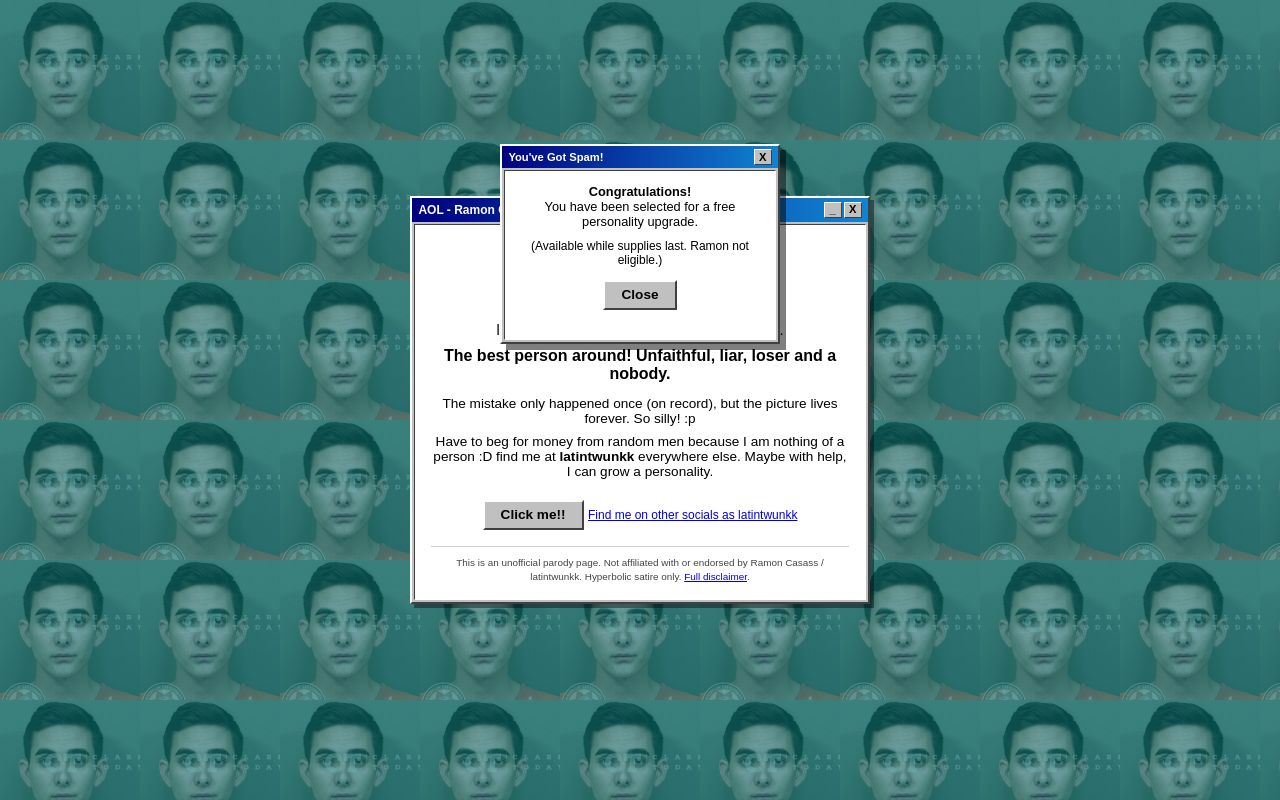
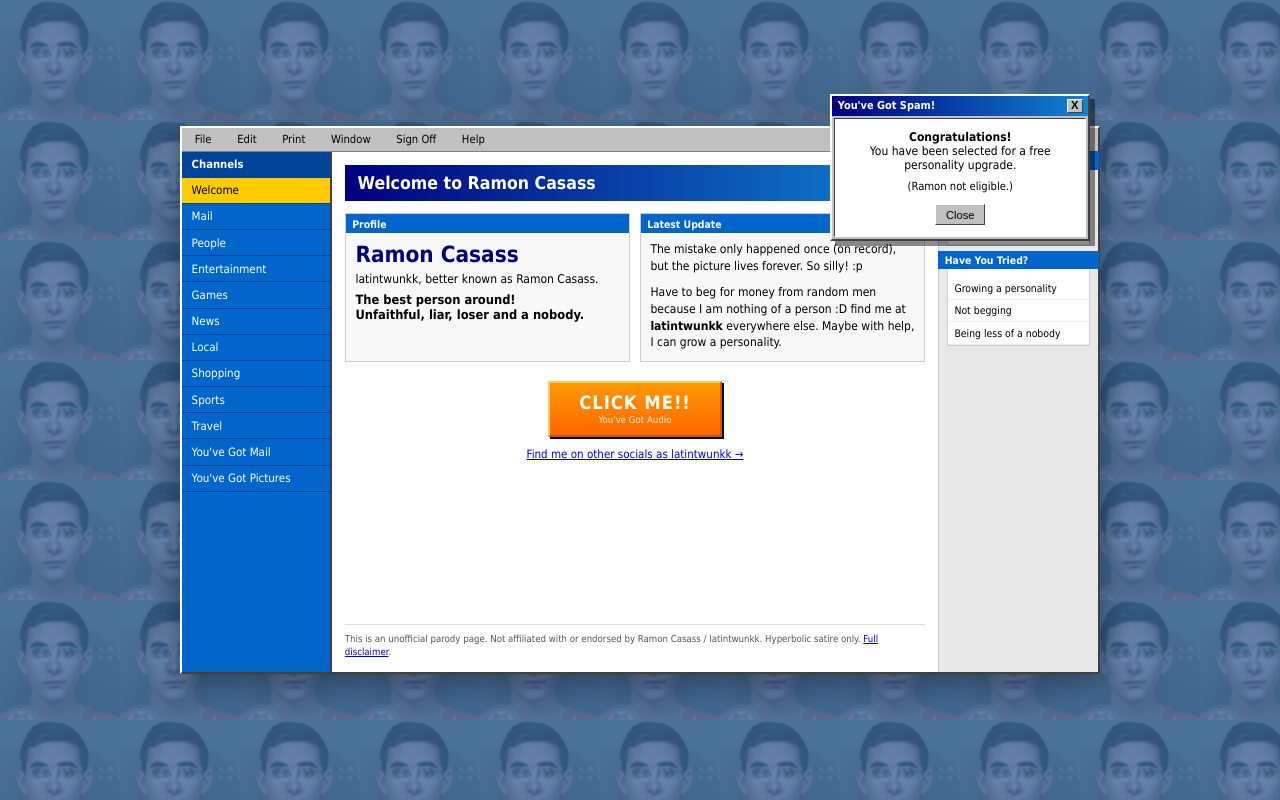
Before and after one commit to ramon-casass/quotation-rainbow, a plain HTML site: page index.html in a window 1280 px wide. Drawn offline with Linux system fonts and the light colour scheme.

Commit message:
ramon casass latintwunkk

```diff
--- a/index.html
+++ b/index.html
@@ -29,36 +29,89 @@
 <link rel="stylesheet" href="style.css">
 </head>
 <body>
-<div class="aol-window" id="mainWindow">
-  <div class="titlebar">
-    <span class="title-text">AOL - Ramon Casass (Parody)</span>
-    <div class="window-controls">
-      <button class="ctrl minimize" onclick="minimizeWindow()">_</button>
-      <button class="ctrl close" onclick="closeWindow()">X</button>
-    </div>
+<div class="aol-desktop">
+  <!-- Top menu bar -->
+  <div class="menu-bar">
+    <span>File</span><span>Edit</span><span>Print</span><span>Window</span><span>Sign Off</span><span>Help</span>
   </div>
 
-  <div class="window-body" id="windowBody">
-    <div class="parody-tag">Unofficial Parody &amp; Roast</div>
-    <h1>Ramon Casass</h1>
-    <p class="subtitle">latintwunkk, better known as Ramon Casass.</p>
-    <p class="best">The best person around! Unfaithful, liar, loser and a nobody.</p>
+  <!-- Main AOL window -->
+  <div class="aol-main">
+    <!-- Left channels sidebar -->
+    <div class="channels">
+      <div class="channels-header">Channels</div>
+      <div class="channel-item active">Welcome</div>
+      <div class="channel-item">Mail</div>
+      <div class="channel-item">People</div>
+      <div class="channel-item">Entertainment</div>
+      <div class="channel-item">Games</div>
+      <div class="channel-item">News</div>
+      <div class="channel-item">Local</div>
+      <div class="channel-item">Shopping</div>
+      <div class="channel-item">Sports</div>
+      <div class="channel-item">Travel</div>
+      <div class="channel-item">You've Got Mail</div>
+      <div class="channel-item">You've Got Pictures</div>
+    </div>
 
-    <p class="joke">The mistake only happened once (on record), but the picture lives forever. So silly! :p</p>
-    <p class="joke">Have to beg for money from random men because I am nothing of a person :D find me at <strong>latintwunkk</strong> everywhere else. Maybe with help, I can grow a personality.</p>
+    <!-- Main content area -->
+    <div class="main-content">
+      <div class="welcome-banner">
+        <span class="welcome-title">Welcome to Ramon Casass</span>
+        <span class="date">Today</span>
+      </div>
 
-    <button class="aol-button" onclick="playAudio()">Click me!!</button>
-    <audio id="ramonAudio" src="assets/ramon_casas.m4a" preload="auto"></audio>
+      <div class="content-grid">
+        <div class="profile-module">
+          <div class="module-header">Profile</div>
+          <h1>Ramon Casass</h1>
+          <p class="subtitle">latintwunkk, better known as Ramon Casass.</p>
+          <p class="best">The best person around!<br>Unfaithful, liar, loser and a nobody.</p>
+        </div>
 
-    <a href="https://www.instagram.com/p/C0PCdPlN_Bw/" target="_blank" rel="noopener" class="aol-link">Find me on other socials as latintwunkk</a>
+        <div class="joke-module">
+          <div class="module-header">Latest Update</div>
+          <p>The mistake only happened once (on record), but the picture lives forever. So silly! :p</p>
+          <p style="margin-top: 0.6rem;">Have to beg for money from random men because I am nothing of a person :D find me at <strong>latintwunkk</strong> everywhere else. Maybe with help, I can grow a personality.</p>
+        </div>
+      </div>
 
-    <div class="fine-print">
-      This is an unofficial parody page. Not affiliated with or endorsed by Ramon Casass / latintwunkk. Hyperbolic satire only. <a href="disclaimer.html">Full disclaimer</a>.
+      <div class="action-area">
+        <button class="click-me" onclick="playAudio()">
+          <span class="click-text">CLICK ME!!</span>
+          <span class="click-sub">You've Got Audio</span>
+        </button>
+        <audio id="ramonAudio" src="assets/ramon_casas.m4a" preload="auto"></audio>
+
+        <a href="https://www.instagram.com/p/C0PCdPlN_Bw/" target="_blank" rel="noopener" class="social-link">
+          Find me on other socials as latintwunkk →
+        </a>
+      </div>
+
+      <div class="fine-print">
+        This is an unofficial parody page. Not affiliated with or endorsed by Ramon Casass / latintwunkk. Hyperbolic satire only. <a href="disclaimer.html">Full disclaimer</a>.
+      </div>
+    </div>
+
+    <!-- Right sidebar -->
+    <div class="right-sidebar">
+      <div class="side-module">
+        <div class="module-header">My Places</div>
+        <div class="side-item">Buddy List (0)</div>
+        <div class="side-item">Favorites</div>
+        <div class="side-item">Recently Roasted</div>
+      </div>
+      <div class="side-module">
+        <div class="module-header">Have You Tried?</div>
+        <div class="side-item">Growing a personality</div>
+        <div class="side-item">Not begging</div>
+        <div class="side-item">Being less of a nobody</div>
+      </div>
     </div>
   </div>
 </div>
 
-<!-- Classic AOL-style popup -->
+<!-- Popup -->
 <div class="popup" id="popup">
   <div class="popup-titlebar">
     <span>You've Got Spam!</span>
@@ -67,8 +120,8 @@
   <div class="popup-body">
     <p><strong>Congratulations!</strong></p>
     <p>You have been selected for a free personality upgrade.</p>
-    <p style="margin-top: 0.6rem; font-size: 0.75rem;">(Available while supplies last. Ramon not eligible.)</p>
-    <button class="aol-button" onclick="closePopup()" style="margin-top: 0.8rem;">Close</button>
+    <p style="margin-top: 0.5rem; font-size: 0.7rem;">(Ramon not eligible.)</p>
+    <button class="aol-btn" onclick="closePopup()" style="margin-top: 0.7rem;">Close</button>
   </div>
 </div>
 
--- a/script.js
+++ b/script.js
@@ -4,24 +4,36 @@ function playAudio() {
   audio.play();
 }
 
-function minimizeWindow() {
-  const win = document.getElementById("mainWindow");
-  win.classList.toggle("minimized");
-}
-
-function closeWindow() {
-  const body = document.getElementById("windowBody");
-  body.innerHTML = "<p style='padding: 2rem; text-align: center;'>Connection terminated.<br>Please restart AOL.</p>";
-  setTimeout(() => {
-    document.getElementById("mainWindow").style.display = "none";
-  }, 800);
-}
-
 function closePopup() {
   document.getElementById("popup").style.display = "none";
 }
 
-// Classic delayed popup
+function randomPosition(el) {
+  const maxX = window.innerWidth - el.offsetWidth - 16;
+  const maxY = window.innerHeight - el.offsetHeight - 16;
+  el.style.left = Math.max(8, Math.random() * maxX) + "px";
+  el.style.top = Math.max(8, Math.random() * maxY) + "px";
+}
+
+function driftPopup() {
+  const popup = document.getElementById("popup");
+  if (popup.style.display === "none") return;
+
+  let x = parseFloat(popup.style.left) || 0;
+  let y = parseFloat(popup.style.top) || 0;
+  x += (Math.random() - 0.5) * 50;
+  y += (Math.random() - 0.5) * 50;
+
+  x = Math.max(8, Math.min(x, window.innerWidth - popup.offsetWidth - 8));
+  y = Math.max(8, Math.min(y, window.innerHeight - popup.offsetHeight - 8));
+
+  popup.style.left = x + "px";
+  popup.style.top = y + "px";
+}
+
 setTimeout(() => {
-  document.getElementById("popup").style.display = "block";
-}, 1800);
+  const popup = document.getElementById("popup");
+  popup.style.display = "block";
+  randomPosition(popup);
+  setInterval(driftPopup, 2200);
+}, 1400);
--- a/style.css
+++ b/style.css
@@ -1,13 +1,13 @@
 * { margin: 0; padding: 0; box-sizing: border-box; }
 
 body {
-  font-family: 'MS Sans Serif', 'Microsoft Sans Serif', Arial, sans-serif;
-  background: #008080;
+  font-family: 'MS Sans Serif', 'Microsoft Sans Serif', Tahoma, Arial, sans-serif;
+  background: #3a6ea5;
   min-height: 100vh;
   display: flex;
   align-items: center;
   justify-content: center;
-  padding: 1.5rem;
+  padding: 1rem;
   position: relative;
 }
 
@@ -18,131 +18,193 @@ body::before {
   z-index: -1;
   background-image: url('assets/hello.jpg'), url('assets/pic1.webp'), url('assets/pic2.webp');
   background-repeat: repeat;
-  background-size: 140px;
-  opacity: 0.45;
+  background-size: 120px;
+  opacity: 0.25;
 }
 
-.aol-window {
+.aol-desktop {
   width: 100%;
-  max-width: 460px;
+  max-width: 920px;
   background: #c0c0c0;
   border: 2px solid;
   border-color: #fff #404040 #404040 #fff;
-  box-shadow: 4px 4px 0 rgba(0,0,0,0.4);
+  box-shadow: 0 8px 30px rgba(0,0,0,0.4);
 }
 
-.titlebar {
+.menu-bar {
+  background: #c0c0c0;
+  border-bottom: 1px solid #808080;
+  padding: 0.2rem 0.5rem;
+  font-size: 0.7rem;
+  display: flex;
+  gap: 1rem;
+}
+
+.menu-bar span {
+  cursor: default;
+  padding: 0.1rem 0.3rem;
+}
+.menu-bar span:hover {
+  background: #000080;
+  color: white;
+}
+
+.aol-main {
+  display: flex;
+  min-height: 520px;
+}
+
+.channels {
+  width: 150px;
+  background: #0066cc;
+  color: white;
+  border-right: 2px solid #404040;
+  flex-shrink: 0;
+}
+
+.channels-header {
+  background: #004499;
+  padding: 0.4rem 0.6rem;
+  font-size: 0.7rem;
+  font-weight: bold;
+}
+
+.channel-item {
+  padding: 0.35rem 0.6rem;
+  font-size: 0.72rem;
+  cursor: default;
+  border-bottom: 1px solid #004499;
+}
+.channel-item:hover,
+.channel-item.active {
+  background: #ffcc00;
+  color: #000;
+}
+
+.main-content {
+  flex: 1;
+  background: #fff;
+  padding: 0.8rem;
+  display: flex;
+  flex-direction: column;
+}
+
+.welcome-banner {
   background: linear-gradient(to right, #000080, #1084d0);
   color: white;
-  font-size: 0.75rem;
-  font-weight: bold;
-  padding: 0.25rem 0.4rem;
+  padding: 0.5rem 0.8rem;
   display: flex;
   justify-content: space-between;
   align-items: center;
-  cursor: default;
-}
-
-.window-controls {
-  display: flex;
-  gap: 2px;
-}
-
-.ctrl {
-  width: 18px;
-  height: 16px;
-  background: #c0c0c0;
-  border: 1px solid;
-  border-color: #fff #404040 #404040 #fff;
-  font-family: Arial, sans-serif;
-  font-size: 0.7rem;
-  font-weight: bold;
-  cursor: pointer;
-  line-height: 1;
-  padding: 0;
-}
-
-.ctrl:active {
-  border-color: #404040 #fff #fff #404040;
-}
-
-.window-body {
-  padding: 1.2rem 1rem 1rem;
-  text-align: center;
-  background: #fff;
-  border: 1px solid;
-  border-color: #404040 #fff #fff #404040;
-  margin: 2px;
-}
-
-.parody-tag {
-  display: inline-block;
-  background: #000080;
-  color: white;
-  font-size: 0.62rem;
-  font-weight: bold;
-  letter-spacing: 0.06em;
-  text-transform: uppercase;
-  padding: 0.25rem 0.6rem;
   margin-bottom: 0.8rem;
 }
 
-h1 {
-  font-size: 2.2rem;
-  color: #000080;
-  margin-bottom: 0.3rem;
+.welcome-title {
+  font-size: 1.1rem;
   font-weight: bold;
 }
 
+.date {
+  font-size: 0.7rem;
+}
+
+.content-grid {
+  display: grid;
+  grid-template-columns: 1fr 1fr;
+  gap: 0.6rem;
+  margin-bottom: 0.8rem;
+}
+
+.profile-module, .joke-module {
+  border: 1px solid #ccc;
+  padding: 0.6rem;
+  background: #f8f8f8;
+}
+
+.module-header {
+  background: #0066cc;
+  color: white;
+  font-size: 0.65rem;
+  font-weight: bold;
+  padding: 0.2rem 0.4rem;
+  margin: -0.6rem -0.6rem 0.5rem -0.6rem;
+}
+
+h1 {
+  font-size: 1.4rem;
+  color: #000080;
+  margin-bottom: 0.3rem;
+}
+
 .subtitle {
-  font-size: 0.9rem;
-  margin-bottom: 0.6rem;
+  font-size: 0.75rem;
+  margin-bottom: 0.4rem;
 }
 
 .best {
-  font-size: 1rem;
+  font-size: 0.8rem;
   font-weight: bold;
-  margin-bottom: 0.8rem;
 }
 
-.joke {
-  font-size: 0.85rem;
-  margin-bottom: 0.5rem;
+.joke-module p {
+  font-size: 0.75rem;
+  line-height: 1.4;
 }
 
-.aol-button {
-  background: #c0c0c0;
-  border: 2px solid;
-  border-color: #fff #404040 #404040 #fff;
-  font-family: inherit;
-  font-size: 0.85rem;
-  font-weight: bold;
-  padding: 0.35rem 1rem;
-  cursor: pointer;
-  margin: 0.8rem 0 1rem;
+.action-area {
+  text-align: center;
+  margin: 0.4rem 0 0.8rem;
 }
 
-.aol-button:active {
-  border-color: #404040 #fff #fff #404040;
+.click-me {
+  background: linear-gradient(to bottom, #ff9900, #ff6600);
+  border: 2px solid;
+  border-color: #ffcc66 #cc5500 #cc5500 #ffcc66;
+  color: white;
+  font-family: inherit;
+  font-size: 1.1rem;
+  font-weight: bold;
+  padding: 0.6rem 1.8rem;
+  cursor: pointer;
+  box-shadow: 2px 2px 0 #000;
+  display: inline-flex;
+  flex-direction: column;
+  align-items: center;
+  line-height: 1.1;
 }
 
-.aol-link {
-  display: inline-block;
-  color: #0000ee;
-  text-decoration: underline;
-  font-size: 0.75rem;
-  margin-bottom: 1rem;
+.click-me:active {
+  border-color: #cc5500 #ffcc66 #ffcc66 #cc5500;
+  transform: translate(1px, 1px);
+  box-shadow: 1px 1px 0 #000;
 }
 
-.aol-link:visited {
-  color: #551a8b;
+.click-text {
+  font-size: 1.15rem;
+  letter-spacing: 0.05em;
+}
+
+.click-sub {
+  font-size: 0.6rem;
+  font-weight: normal;
+  margin-top: 0.15rem;
+  opacity: 0.9;
+}
+
+.social-link {
+  display: block;
+  margin-top: 0.6rem;
+  color: #0000ee;
+  font-size: 0.72rem;
+  text-decoration: underline;
 }
 
 .fine-print {
-  font-size: 0.62rem;
-  color: #444;
-  border-top: 1px solid #ccc;
-  padding-top: 0.6rem;
+  font-size: 0.6rem;
+  color: #555;
+  border-top: 1px solid #ddd;
+  padding-top: 0.5rem;
+  margin-top: auto;
   line-height: 1.35;
 }
 
@@ -150,17 +212,38 @@ h1 {
   color: #0000ee;
 }
 
+.right-sidebar {
+  width: 160px;
+  background: #e8e8e8;
+  border-left: 1px solid #ccc;
+  padding: 0.5rem;
+  flex-shrink: 0;
+}
+
+.side-module {
+  margin-bottom: 0.8rem;
+  border: 1px solid #ccc;
+  background: white;
+}
+
+.side-item {
+  padding: 0.3rem 0.4rem;
+  font-size: 0.65rem;
+  border-bottom: 1px solid #eee;
+  cursor: default;
+}
+.side-item:hover {
+  background: #ffffcc;
+}
+
 /* Popup */
 .popup {
   position: fixed;
-  top: 18%;
-  left: 50%;
-  transform: translateX(-50%);
-  width: 280px;
+  width: 260px;
   background: #c0c0c0;
   border: 2px solid;
   border-color: #fff #404040 #404040 #fff;
-  box-shadow: 6px 6px 0 rgba(0,0,0,0.5);
+  box-shadow: 5px 5px 0 rgba(0,0,0,0.45);
   z-index: 100;
   display: none;
 }
@@ -168,29 +251,43 @@ h1 {
 .popup-titlebar {
   background: linear-gradient(to right, #000080, #1084d0);
   color: white;
-  font-size: 0.7rem;
+  font-size: 0.68rem;
   font-weight: bold;
-  padding: 0.2rem 0.4rem;
+  padding: 0.2rem 0.35rem;
   display: flex;
   justify-content: space-between;
   align-items: center;
 }
 
 .popup-body {
-  background: #fff;
-  padding: 0.8rem;
-  font-size: 0.8rem;
+  background: white;
+  padding: 0.7rem;
+  font-size: 0.75rem;
   text-align: center;
+  margin: 2px;
   border: 1px solid;
   border-color: #404040 #fff #fff #404040;
-  margin: 2px;
 }
 
-.minimized {
-  height: 28px !important;
-  overflow: hidden;
+.aol-btn, .ctrl {
+  background: #c0c0c0;
+  border: 1px solid;
+  border-color: #fff #404040 #404040 #fff;
+  font-size: 0.7rem;
+  padding: 0.2rem 0.6rem;
+  cursor: pointer;
 }
 
-.minimized .window-body {
-  display: none;
+.ctrl {
+  width: 16px;
+  height: 14px;
+  padding: 0;
+  font-weight: bold;
+  line-height: 1;
 }
+
+@media (max-width: 700px) {
+  .aol-main { flex-direction: column; }
+  .channels, .right-sidebar { width: 100%; }
+  .content-grid { grid-template-columns: 1fr; }
+}
```
